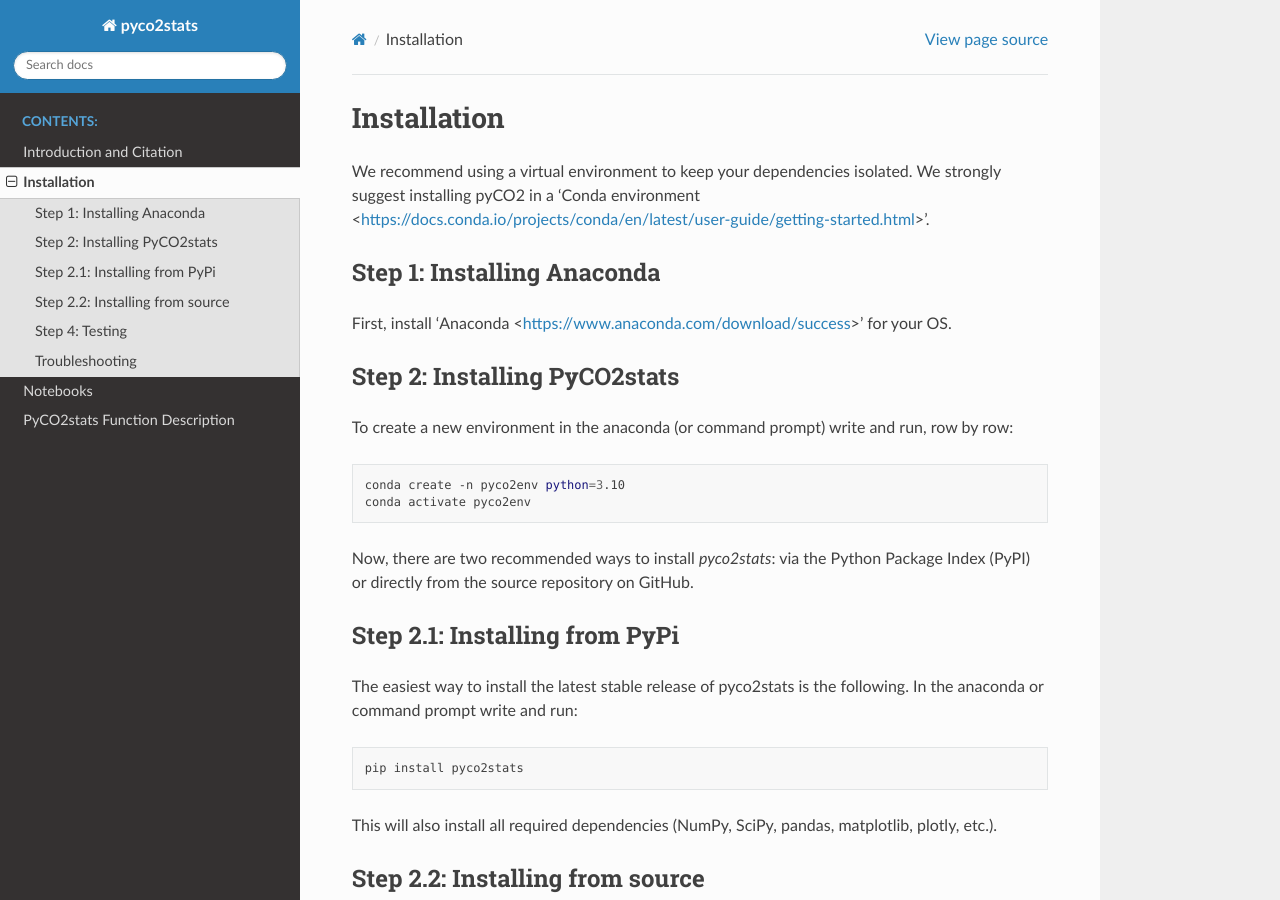
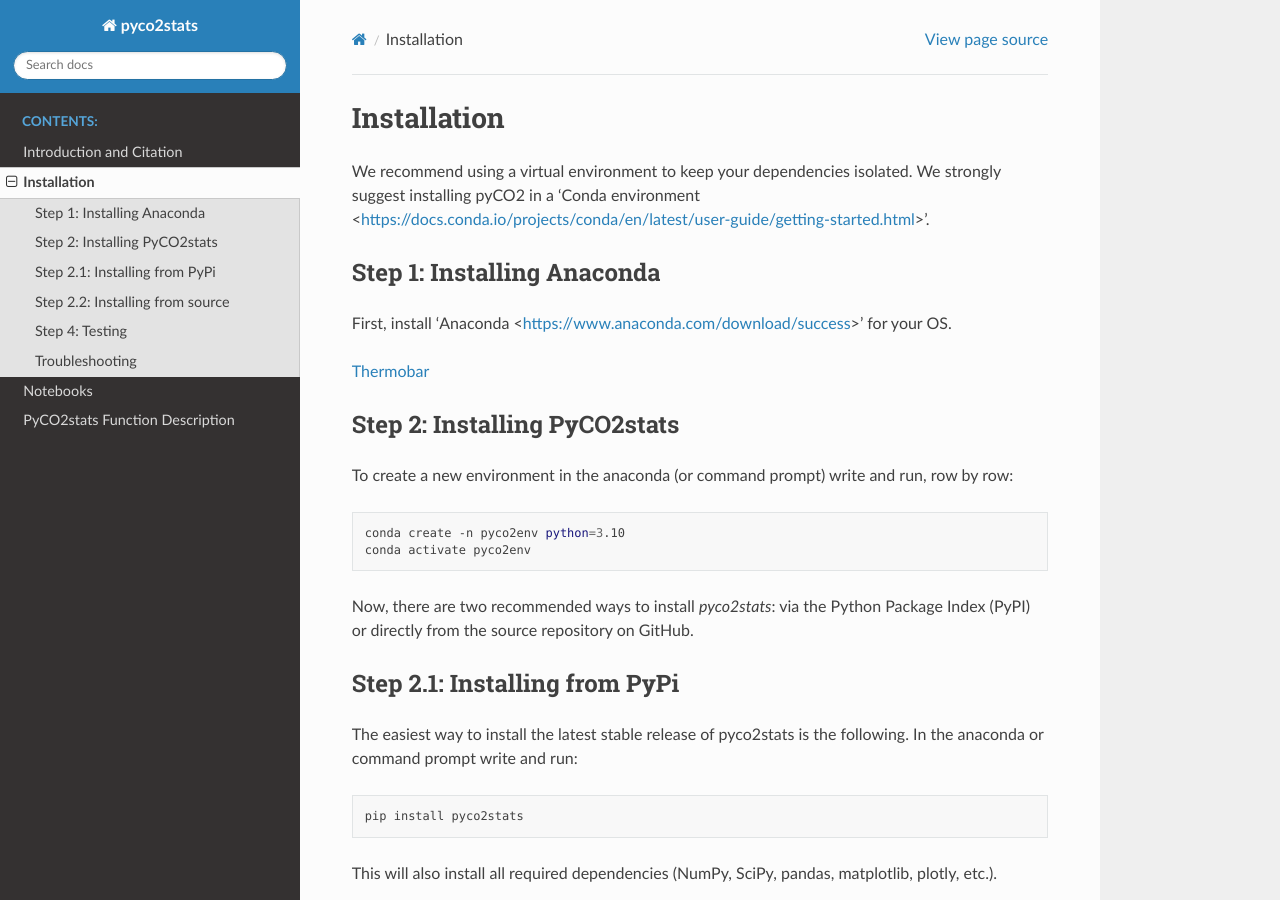
Before and after one commit to AIVolcanoLab/pyco2stats, a Sphinx documentation site: the page built from docs/installation.rst, in a window 1280 px wide and 900 px high. Built offline with Sphinx 7.4.7 and the Read the Docs theme 3.1.0, drawn with Linux system fonts in a browser that asks for light colours; pages that are not in the unit, such as notebooks, are missing from menus.

Commit message:
Update installation.rst

```diff
--- a/docs/installation.rst
+++ b/docs/installation.rst
@@ -5,6 +5,8 @@ We recommend using a virtual environment to keep your dependencies isolated. We
 Step 1: Installing Anaconda
 ---------------------------
 First, install 'Anaconda <https://www.anaconda.com/download/success>' for your OS.
+
+`Thermobar <https://www.jvolcanica.org/ojs/index.php/volcanica/article/view/161>`_
 
 Step 2: Installing PyCO2stats
 -----------------------------
```
